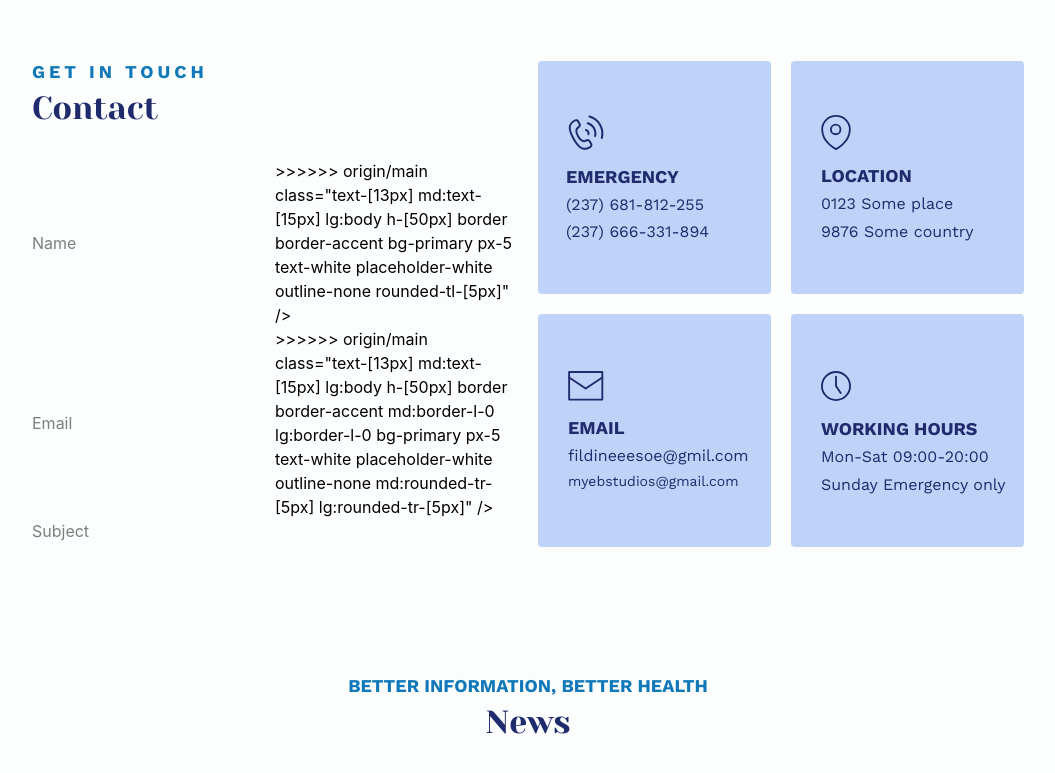
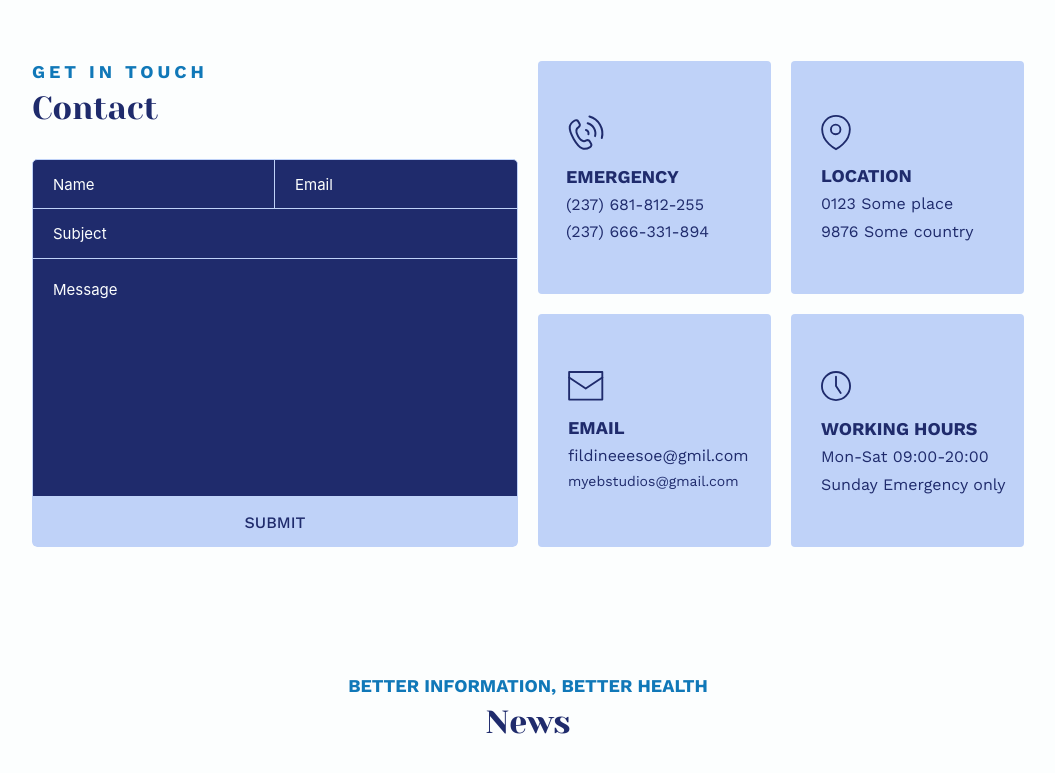
Before and after one commit to MinhPhuc0227/Medical-Clinic-Website, a website built with Vite: page Contact.html in a window 1280 px wide. Shown: the part 927-1700 px from the top of the page, without its empty margins (112-1167 px from the left). Built offline with nearby package versions, Linux system fonts and the light colour scheme.

Commit message:
sửa contact

```diff
--- a/Contact.html
+++ b/Contact.html
@@ -82,10 +82,7 @@
                   placeholder="Name"
                   autocomplete="name"
                   required
-<<<<<<< HEAD
                   aria-invalid="false"
-=======
->>>>>>> origin/main
                   class="text-[13px] md:text-[15px] lg:body h-[50px] border border-accent bg-primary px-5 text-white placeholder-white outline-none rounded-tl-[5px]"
                 />
                 <!-- Email -->
@@ -96,12 +93,8 @@
                   type="email"
                   placeholder="Email"
                   autocomplete="email"
-<<<<<<< HEAD
                   required
                   aria-invalid="false"
-=======
-                  required
->>>>>>> origin/main
                   class="text-[13px] md:text-[15px] lg:body h-[50px] border border-accent md:border-l-0 lg:border-l-0 bg-primary px-5 text-white placeholder-white outline-none md:rounded-tr-[5px] lg:rounded-tr-[5px]"
                 />
               </div>
@@ -113,13 +106,8 @@
                 name="subject"
                 type="text"
                 placeholder="Subject"
-<<<<<<< HEAD
                 required
                 aria-invalid="false"
-=======
-                placeholder="Subject"
-                required
->>>>>>> origin/main
                 class="text-[13px] md:text-[15px] lg:body h-[50px] w-full border-x border-b border-accent bg-primary px-5 text-white placeholder-white outline-none"
               />
 
```
